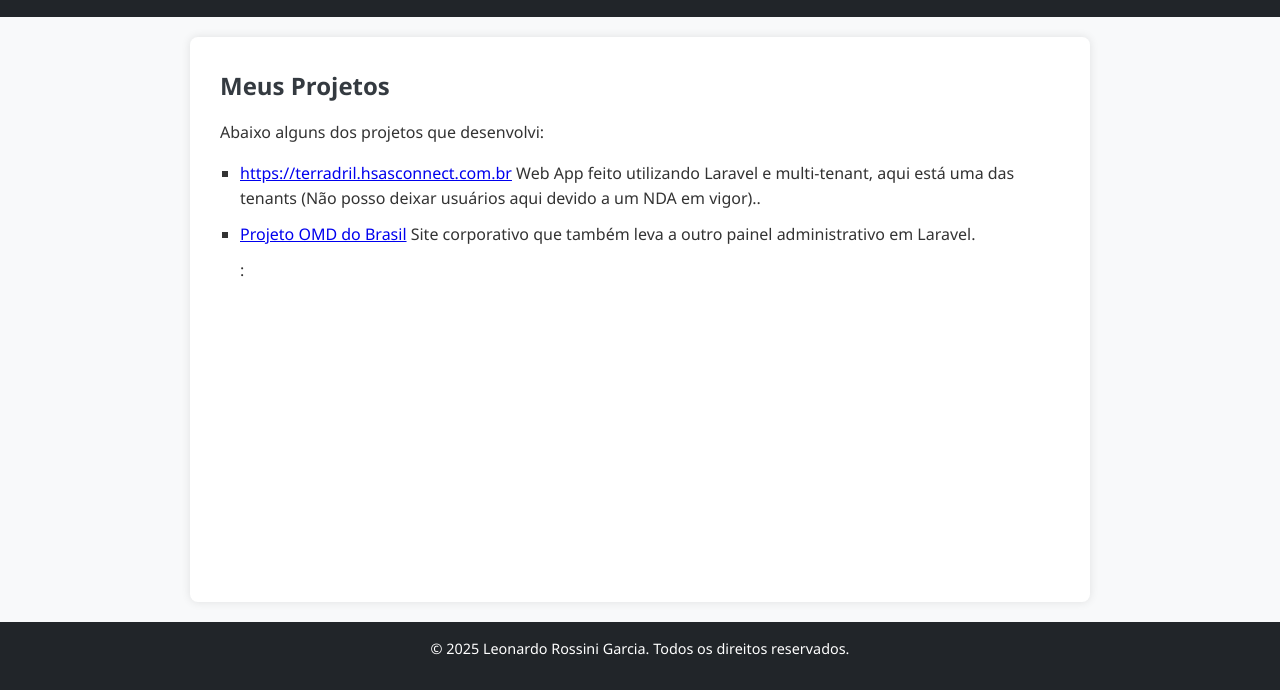
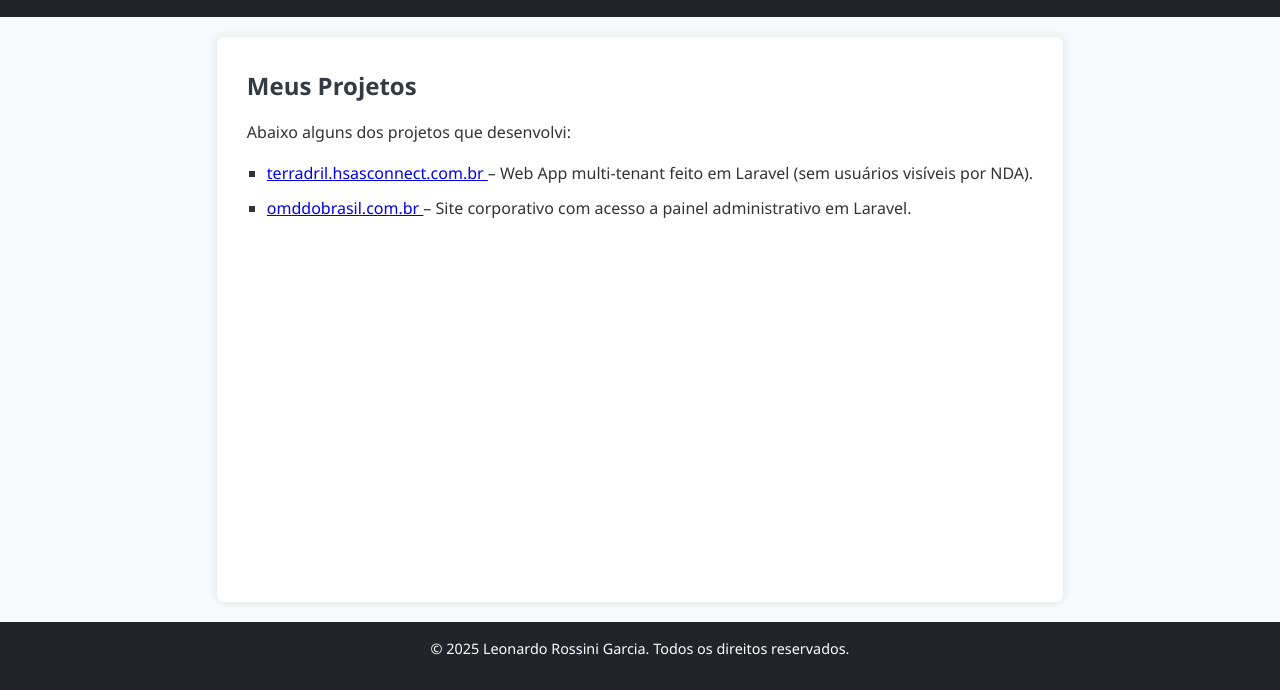
Before and after one commit to Rosktage/site-trabalho, a plain HTML site: page portfolio.html in a window 1280 px wide. Shown: the part 110-800 px from the top of the page. Drawn offline with Linux system fonts and the light colour scheme.

Commit message:
Update portfolio.html

```diff
--- a/portfolio.html
+++ b/portfolio.html
@@ -27,10 +27,18 @@
       <h2>Meus Projetos</h2>
       <p>Abaixo alguns dos projetos que desenvolvi:</p>
       <ul>
-        <li><a href="https://terradril.hsasconnect.com.br" target="_blank">https://terradril.hsasconnect.com.br</a> Web App feito utilizando Laravel e multi-tenant, aqui está uma das tenants (Não posso deixar usuários aqui devido a um NDA em vigor)..</li>
-        <li><a href="https://omddobrasil.com.br" target="_blank">Projeto OMD do Brasil</a> Site corporativo que também leva a outro painel administrativo em Laravel.</li>
-              <p>: <a</a></p>
-      <p>
+        <li>
+          <a href="https://terradril.hsasconnect.com.br" target="_blank">
+            terradril.hsasconnect.com.br
+          </a>
+          – Web App multi-tenant feito em Laravel (sem usuários visíveis por NDA).
+        </li>
+        <li>
+          <a href="https://omddobrasil.com.br" target="_blank">
+            omddobrasil.com.br
+          </a>
+          – Site corporativo com acesso a painel administrativo em Laravel.
+        </li>
       </ul>
     </section>
   </main>
```
